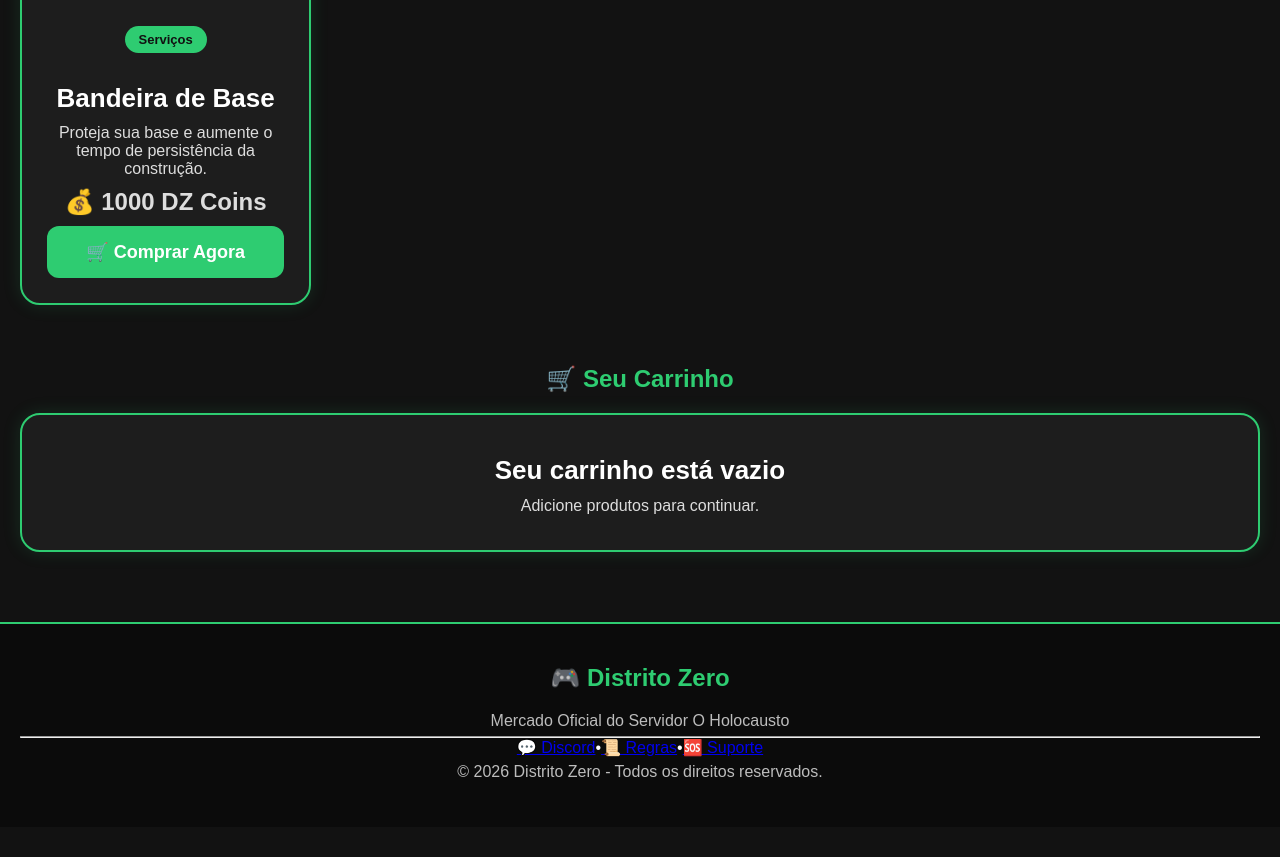
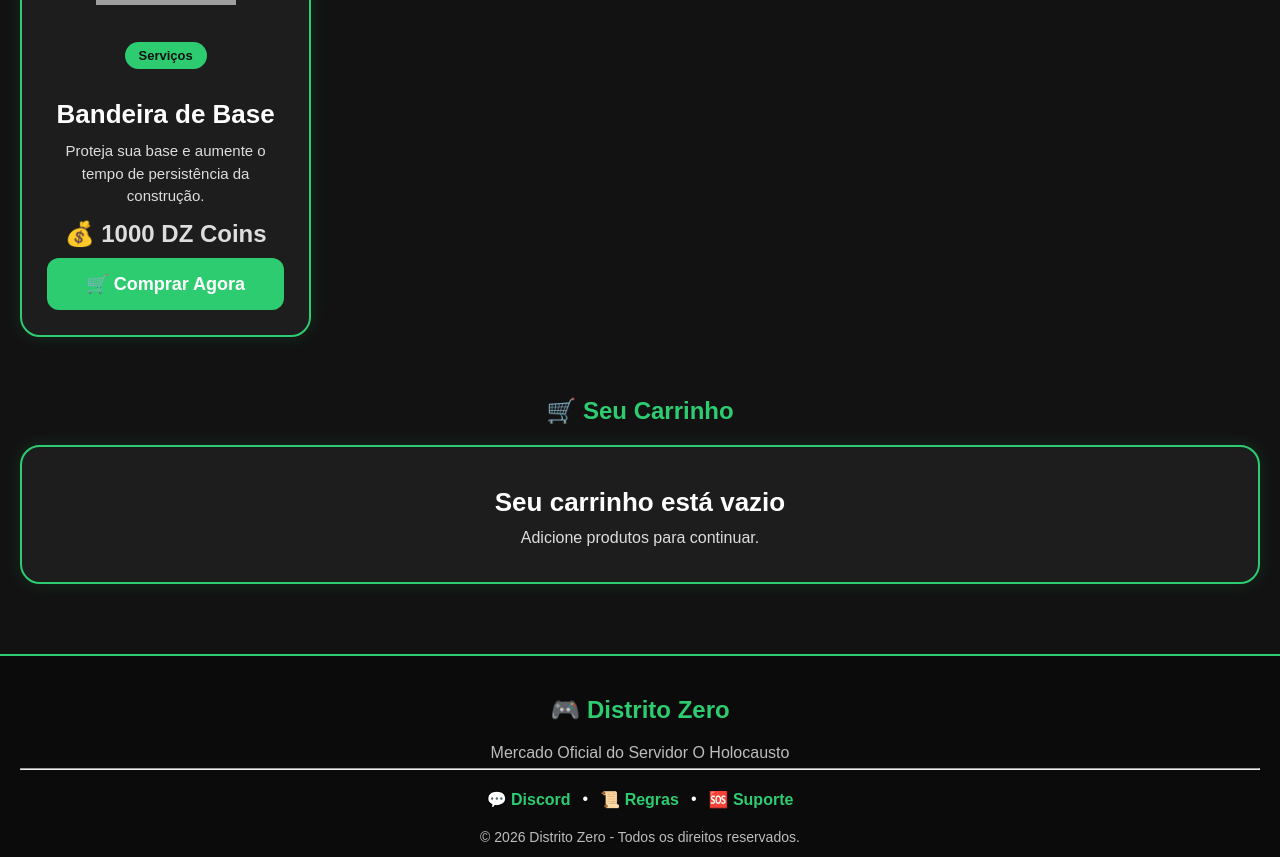
Before and after one commit to testejogo535598-tech/Distrito-Zero, a React (Vite) app: page / in a window 1280 px wide. Shown: the part 1940-2797 px from the top of the page. Before the commit the page ends 2767 px from the top, so only its background shows below. Built offline with nearby package versions, Linux system fonts and the light colour scheme; grey boxes are pictures that could not be loaded.

Commit message:
Update style.css

```diff
--- a/src/styles/style.css
+++ b/src/styles/style.css
@@ -248,3 +248,64 @@ h2{
   min-width:40px;
   text-align:center;
 }
+
+/* ===== MELHORIAS V2 ===== */
+
+.descricao-produto{
+  color:#cfcfcf;
+  font-size:15px;
+  line-height:1.5;
+  min-height:70px;
+  margin:12px 0;
+}
+
+.servico-card{
+  transition:.3s;
+}
+
+.servico-card:hover{
+  transform:translateY(-6px);
+  box-shadow:0 0 25px rgba(46,204,113,.35);
+}
+
+.aviso-card{
+  transition:.3s;
+}
+
+.aviso-card:hover{
+  transform:translateY(-6px);
+  box-shadow:0 0 25px rgba(46,204,113,.35);
+}
+
+.banner{
+  border-bottom:3px solid #2ecc71;
+}
+
+.status-online{
+  font-weight:bold;
+}
+
+.rodape-links{
+  display:flex;
+  justify-content:center;
+  align-items:center;
+  gap:12px;
+  flex-wrap:wrap;
+  margin:20px 0;
+}
+
+.rodape-links a{
+  color:#2ecc71;
+  text-decoration:none;
+  font-weight:bold;
+}
+
+.rodape-links a:hover{
+  color:#fff;
+}
+
+.copyright{
+  color:#999;
+  margin-top:20px;
+  font-size:14px;
+}
```
